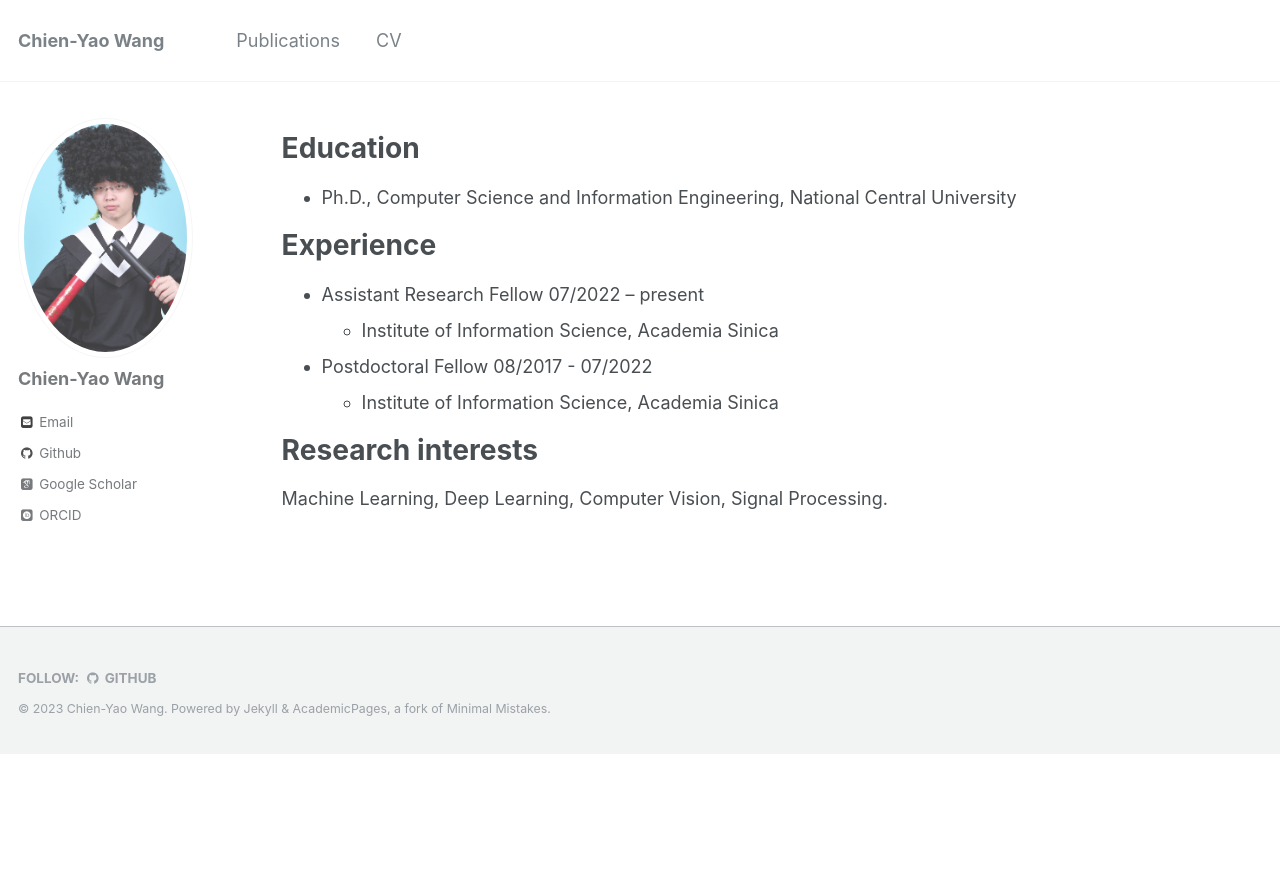
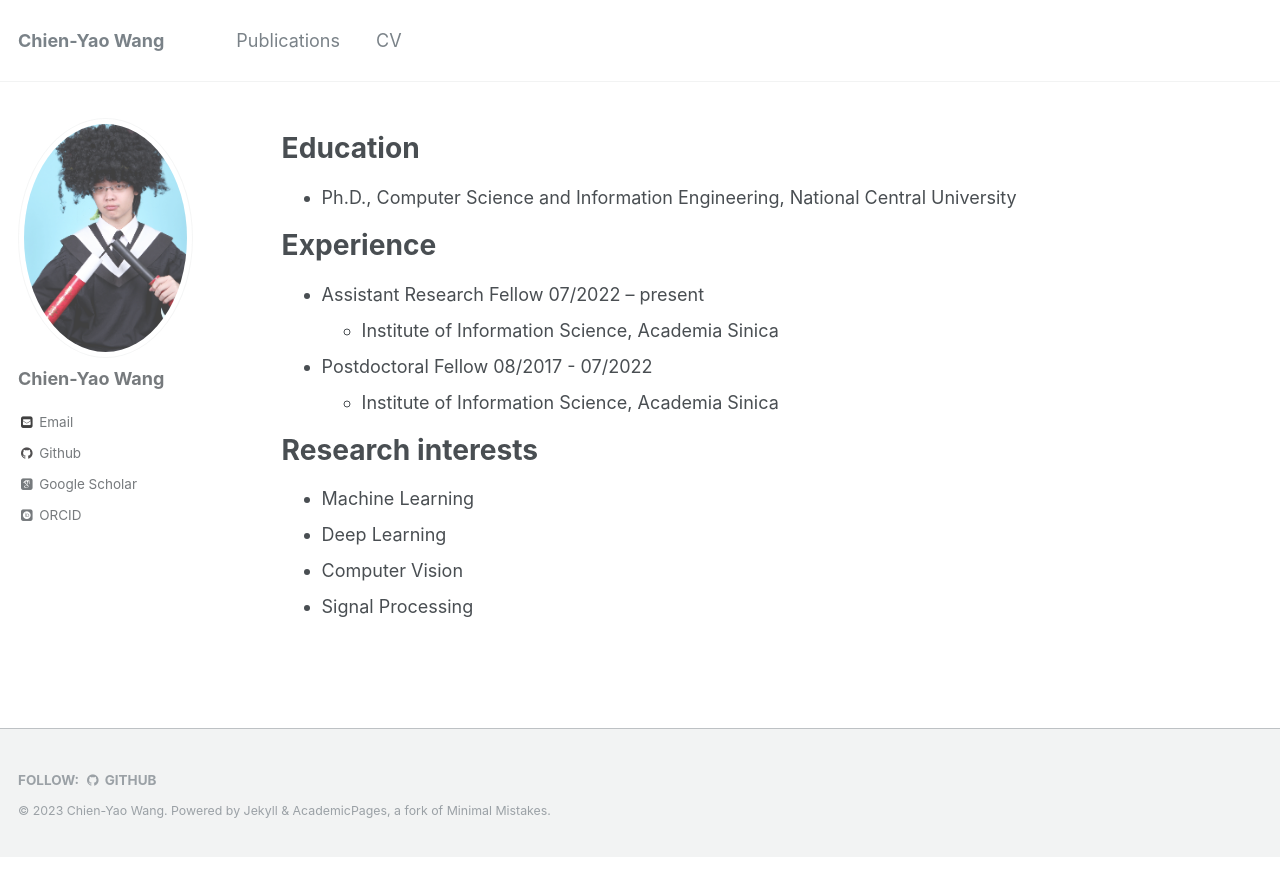
Before and after one commit to WongKinYiu/WongKinYiu.github.io, a Jekyll site: the page built from _pages/cv.md, in a window 1280 px wide. Shown: the top 896 px of the page. Built offline with Jekyll 4.4.1, drawn with Linux system fonts in a browser that asks for light colours; some web fonts are replaced.

Commit message:
Update cv.md

```diff
--- a/_pages/cv.md
+++ b/_pages/cv.md
@@ -23,4 +23,7 @@ Experience
 
 Research interests
 ======
-Machine Learning, Deep Learning, Computer Vision, Signal Processing.
+* Machine Learning
+* Deep Learning
+* Computer Vision
+* Signal Processing
```
